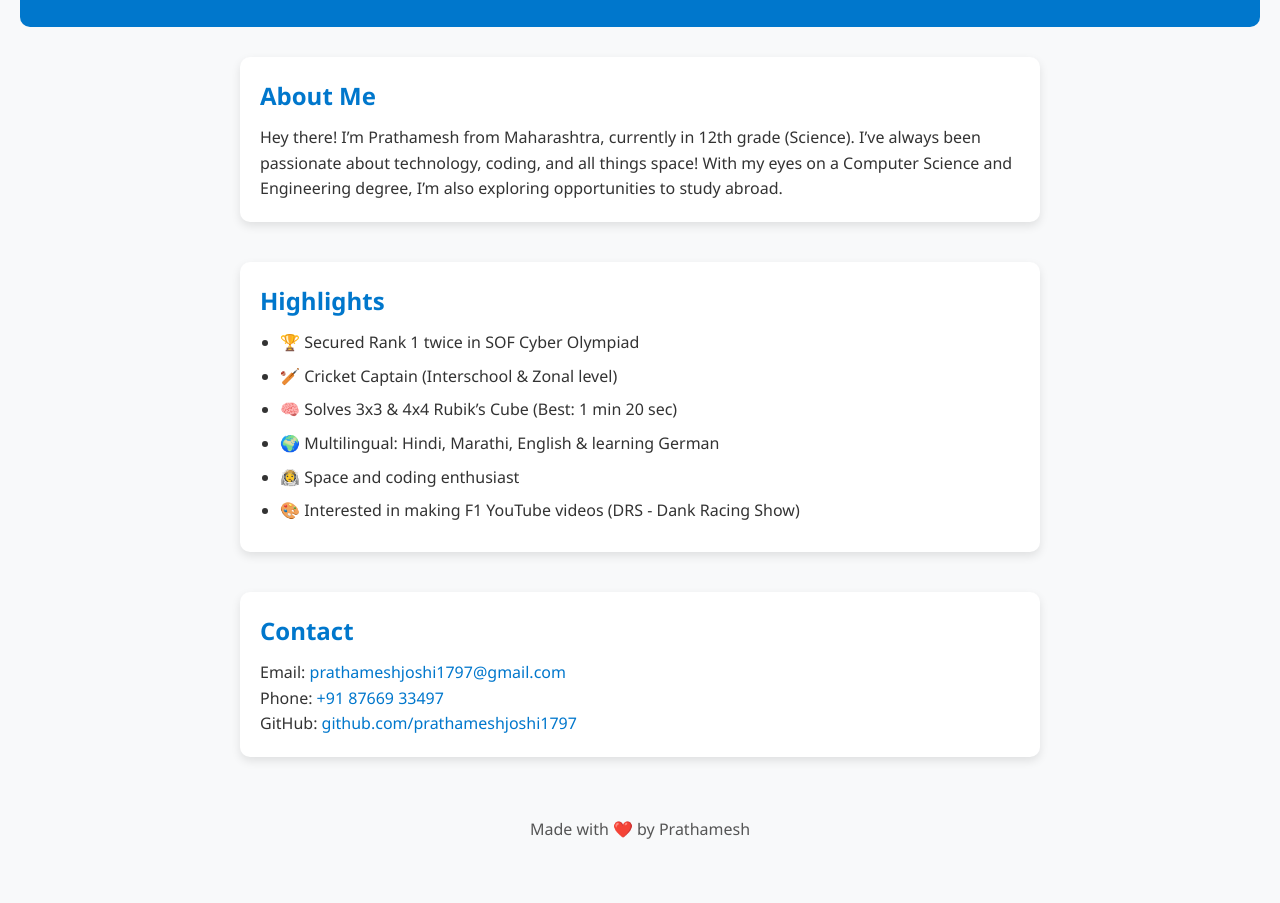
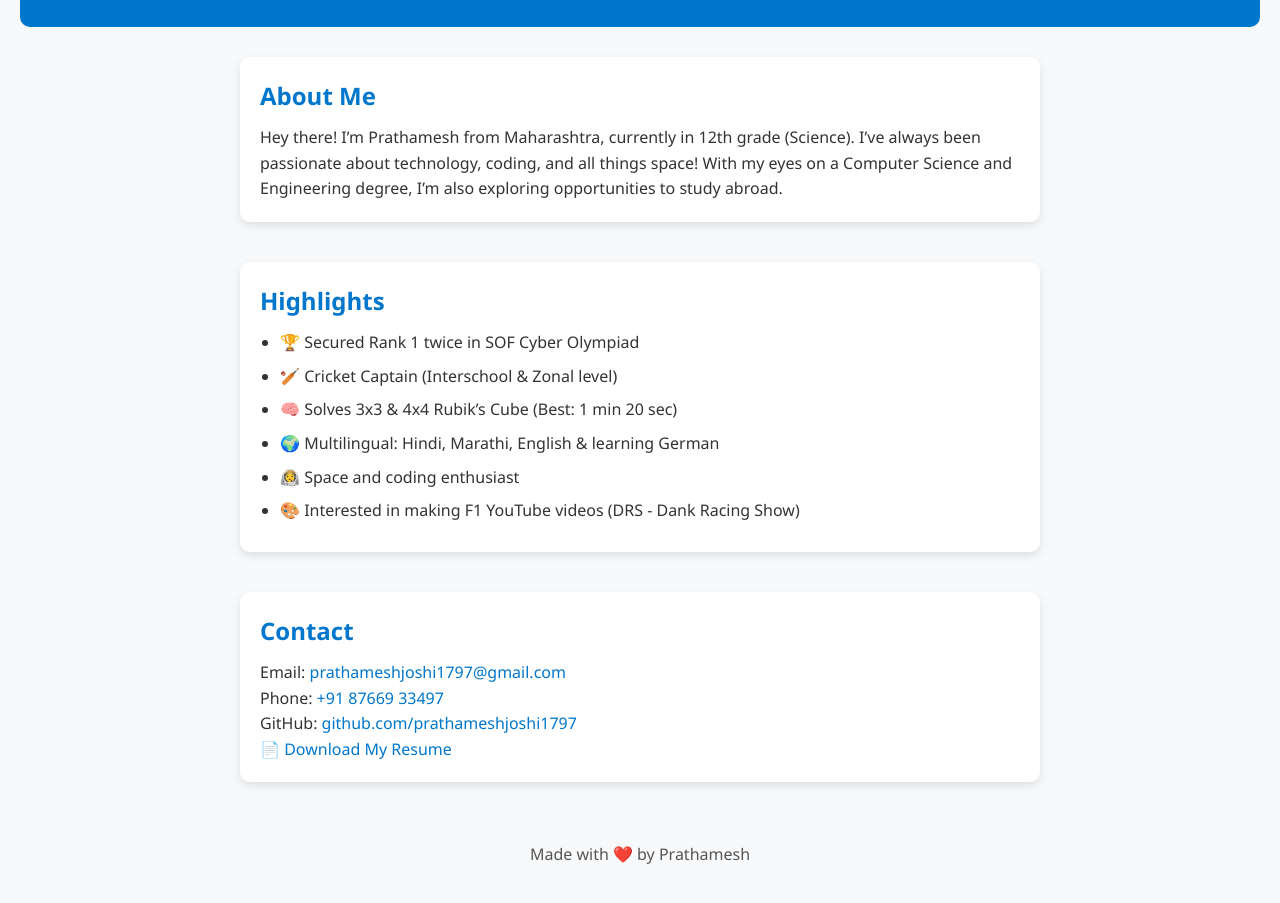
Before and after one commit to pathu1797/portfolio-website, a plain HTML site: page index.html in a window 1280 px wide. Shown: the part 153-1056 px from the top of the page. Before the commit the page ends 1035 px from the top, so only its background shows below. Drawn offline with Linux system fonts and the light colour scheme.

Commit message:
Update index.html

```diff
--- a/index.html
+++ b/index.html
@@ -34,6 +34,11 @@
     <p>Email: <a href="mailto:prathameshjoshi1797@gmail.com">prathameshjoshi1797@gmail.com</a></p>
     <p>Phone: <a href="tel:+918766933497">+91 87669 33497</a></p>
     <p>GitHub: <a href="https://github.com/prathameshjoshi1797" target="_blank">github.com/prathameshjoshi1797</a></p>
+
+    <!-- Resume Download Button -->
+    <p>
+      <a href="Prathamesh_Joshi_Resume.pdf" download class="resume-btn">📄 Download My Resume</a>
+    </p>
   </section>
 
   <footer>
```
